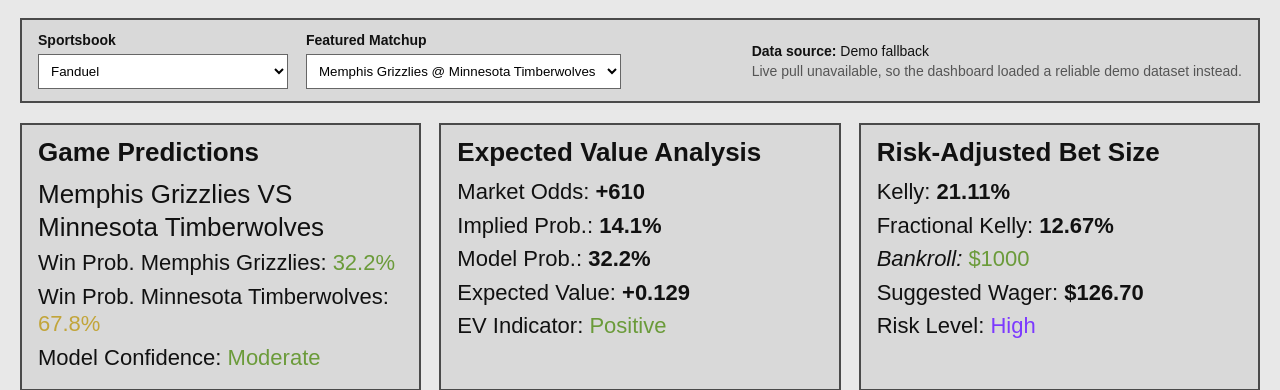
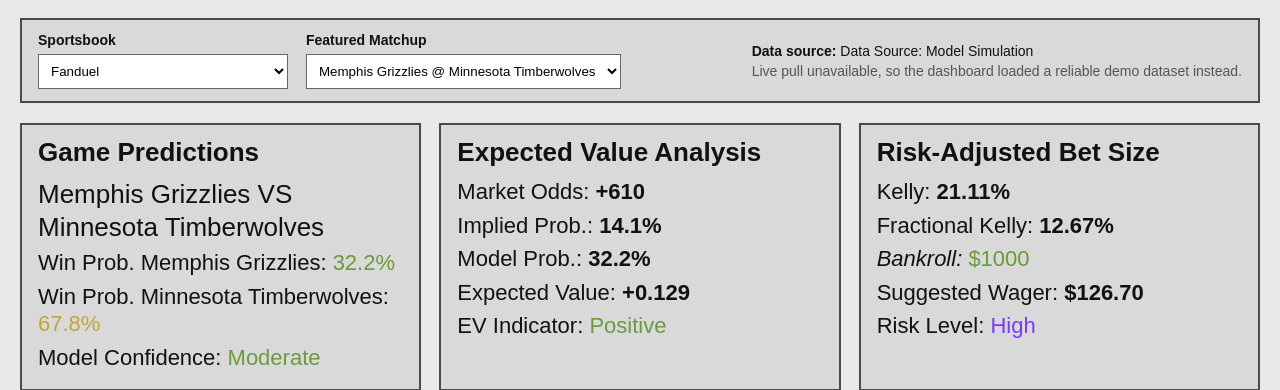
Before and after one commit to BenTartaglia/Decision-Support-Dashboard-SportsBetting, a Flask app: page / in a window 1280 px wide. Shown: the part 78-468 px from the top of the page. Run offline with Flask 3, Linux system fonts and the light colour scheme.

Commit message:
Update index.html

```diff
--- a/Flask/templates/index.html
+++ b/Flask/templates/index.html
@@ -35,7 +35,7 @@
         </label>
       </form>
       <div class="toolbar-status">
-        <div><strong>Data source:</strong> {{ 'Live model run' if dashboard.source == 'live' else 'Demo fallback' }}</div>
+        <div><strong>Data source:</strong> {{ 'Data Source: Model Simulation' }}</div>
         {% if dashboard.error_message %}<div class="hint">Live pull unavailable, so the dashboard loaded a reliable demo dataset instead.</div>{% endif %}
       </div>
     </section>
```
